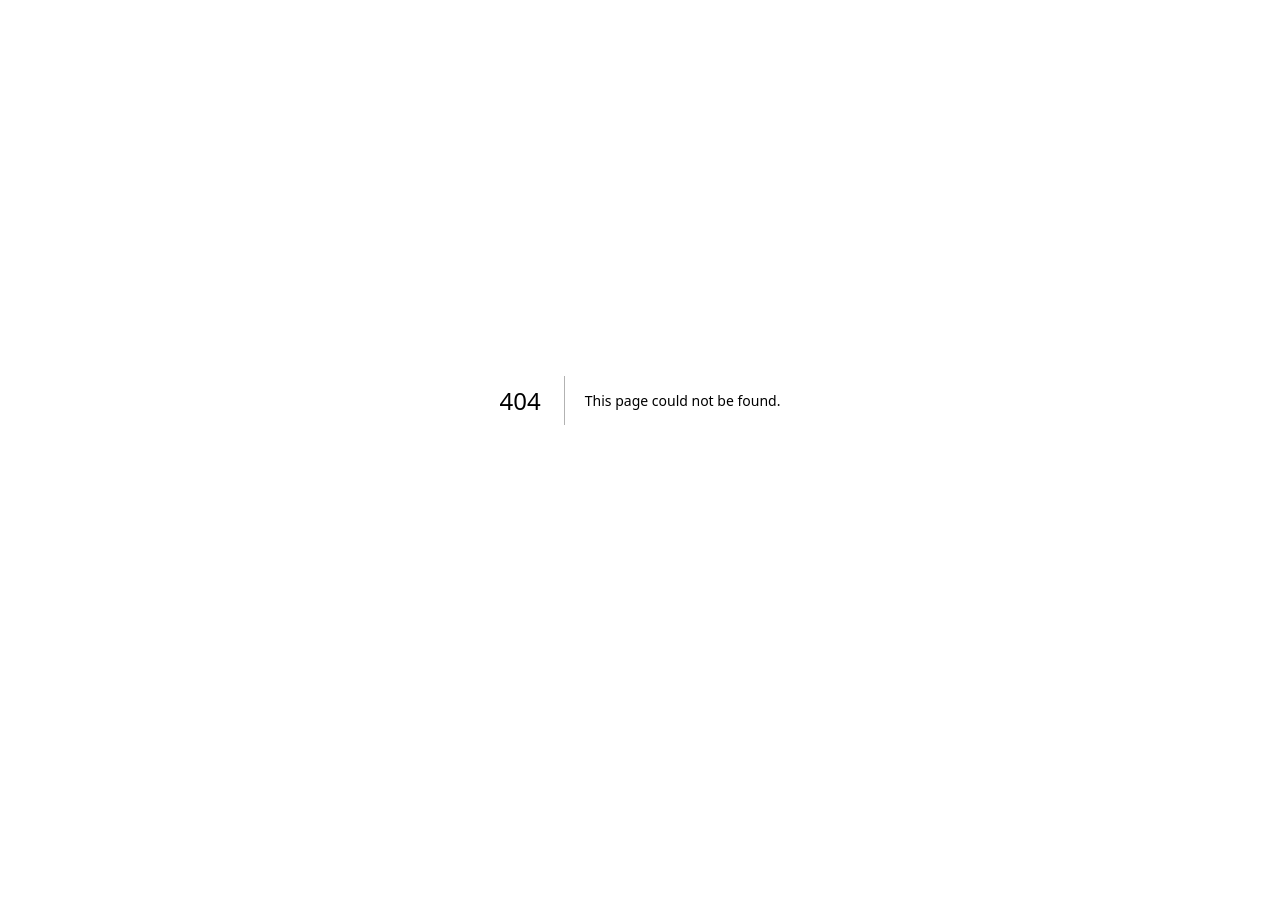
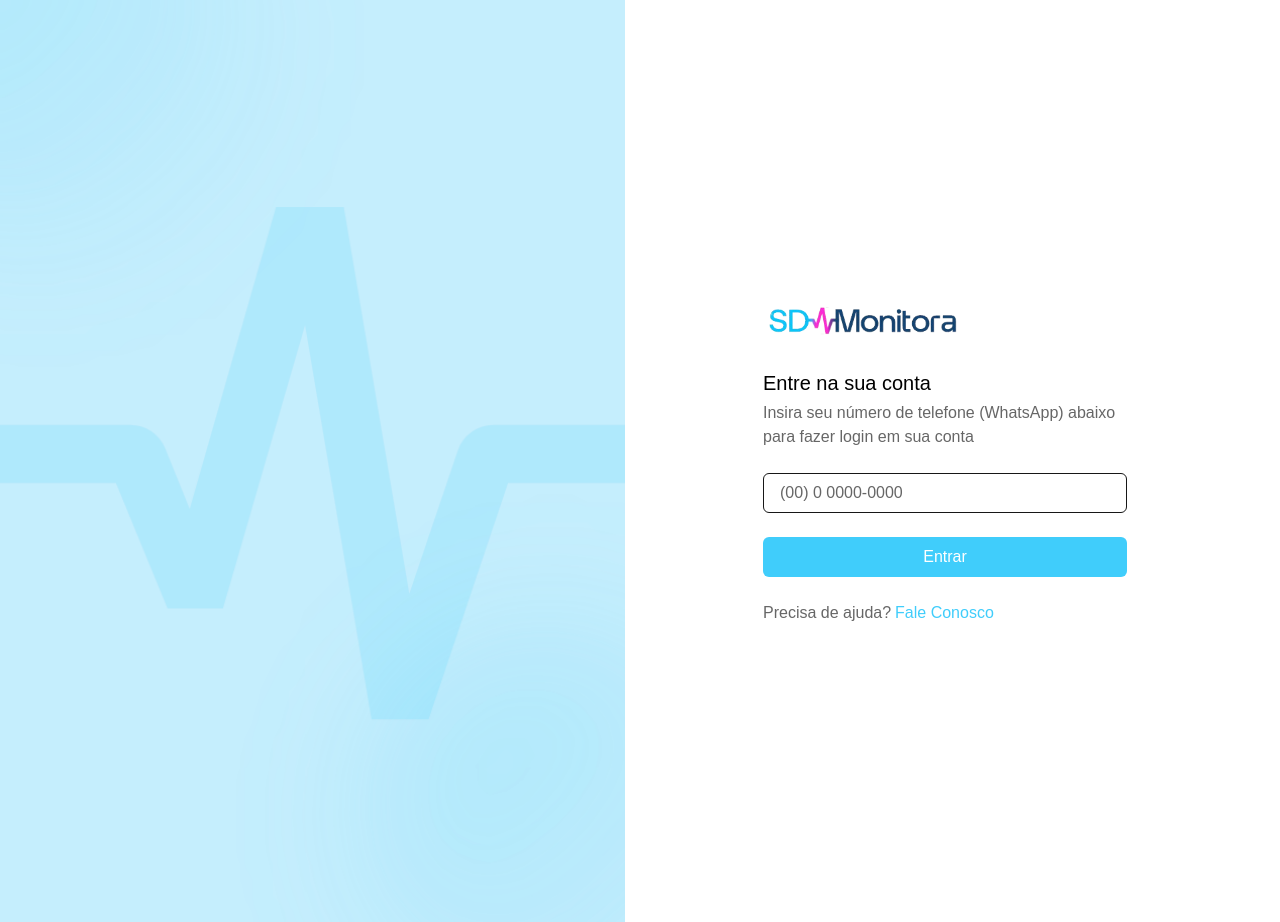
Before and after one commit to givanildsss444/sd-monitora, a Next.js app: page /login in a window 1280 px wide. Before the commit this address had no page. Before the commit the page ends 800 px from the top, so only its background shows below. Built offline with nearby package versions, Linux system fonts and the light colour scheme.

Commit message:
Page Login Added and bugs fixed

```diff
--- a/components/Benefits.tsx
+++ b/components/Benefits.tsx
@@ -72,7 +72,7 @@ export default function Benefits(){
 
               </div>
 
-              <a href="" className="relative inline-flex items-center justify-center gap-2 whitespace-nowrap font-medium ring-offset-background transition-colors focus-visible:outline-none focus-visible:ring-2 focus-visible:ring-ring focus-visible:ring-offset-2 disabled:pointer-events-none disabled:opacity-50 [&_svg]:pointer-events-none [&_svg]:size-4 [&_svg]:shrink-0 h-11 rounded-xl px-8 text-lg bg-[#40CDFB] border border-transparent text-white hover:bg-[#40CDFB]/50 mt-12">Começar teste gratuito</a>
+              <a href="/login" className="relative inline-flex items-center justify-center gap-2 whitespace-nowrap font-medium ring-offset-background transition-colors focus-visible:outline-none focus-visible:ring-2 focus-visible:ring-ring focus-visible:ring-offset-2 disabled:pointer-events-none disabled:opacity-50 [&_svg]:pointer-events-none [&_svg]:size-4 [&_svg]:shrink-0 h-11 rounded-xl px-8 text-lg bg-[#40CDFB] border border-transparent text-white hover:bg-[#40CDFB]/50 mt-12">Começar teste gratuito</a>
 
             </div>
 
--- a/components/Features.tsx
+++ b/components/Features.tsx
@@ -57,7 +57,7 @@ export default function Features() {
 
 
                 <div className="pt-4">
-                  <a href="" className="relative inline-flex items-center justify-center gap-2 whitespace-nowrap font-medium ring-offset-background transition-colors focus-visible:outline-none focus-visible:ring-2 focus-visible:ring-ring focus-visible:ring-offset-2 disabled:pointer-events-none disabled:opacity-50 [&_svg]:pointer-events-none [&_svg]:size-4 [&_svg]:shrink-0 h-11 rounded-xl px-8 text-lg bg-[#40CDFB] border border-transparent text-white hover:bg-[#40CDFB]/50 mt-12">Começar teste gratuito</a>
+                  <a href="/login" className="relative inline-flex items-center justify-center gap-2 whitespace-nowrap font-medium ring-offset-background transition-colors focus-visible:outline-none focus-visible:ring-2 focus-visible:ring-ring focus-visible:ring-offset-2 disabled:pointer-events-none disabled:opacity-50 [&_svg]:pointer-events-none [&_svg]:size-4 [&_svg]:shrink-0 h-11 rounded-xl px-8 text-lg bg-[#40CDFB] border border-transparent text-white hover:bg-[#40CDFB]/50 mt-12">Começar teste gratuito</a>
                 </div>
               </div>
             </div>
--- a/components/Header.tsx
+++ b/components/Header.tsx
@@ -1,4 +1,5 @@
 import Image from "next/image";
+import Link from "next/link";
 
 export default function Header(){
 
@@ -19,10 +20,10 @@ export default function Header(){
               <a href="/#contact" className="text-[#7e8490] transition-colors hover:text-black">Contato</a>
             </nav>
 
-            <a href="" className="relative inline-flex items-center justify-center gap-2 whitespace-nowrap rounded-xl font-medium ring-offset-background transition-colors focus-visible:outline-none focus-visible:ring-2 focus-visible:ring-ring focus-visible:ring-offset-2 disabled:pointer-events-none disabled:opacity-50 [&_svg]:pointer-events-none [&_svg]:size-4 [&_svg]:shrink-0 h-10 px-4 py-2 bg-[#08C6FA] border border-transparent text-white hover:bg-primary/90">
+            <Link href="/login" className="relative inline-flex items-center justify-center gap-2 whitespace-nowrap rounded-xl font-medium ring-offset-background transition-colors focus-visible:outline-none focus-visible:ring-2 focus-visible:ring-ring focus-visible:ring-offset-2 disabled:pointer-events-none disabled:opacity-50 [&_svg]:pointer-events-none [&_svg]:size-4 [&_svg]:shrink-0 h-10 px-4 py-2 bg-[#08C6FA] border border-transparent text-white hover:bg-primary/90">
               Entrar
               <svg xmlns="http://www.w3.org/2000/svg" width="24" height="24" viewBox="0 0 24 24" fill="none" stroke="currentColor" strokeWidth="2" strokeLinecap="round" strokeLinejoin="round" className="lucide lucide-log-in size-4"><path d="M15 3h4a2 2 0 0 1 2 2v14a2 2 0 0 1-2 2h-4" /><polyline points="10 17 15 12 10 7" /><line x1="15" x2="3" y1="12" y2="12" /></svg>
-            </a>
+            </Link>
 
           </div>
 
--- a/components/HowItWorks.tsx
+++ b/components/HowItWorks.tsx
@@ -90,7 +90,7 @@ export default function HowItWorks(){
 
                       </div>
 
-                      <a href="" className="relative inline-flex items-center justify-center gap-2 whitespace-nowrap font-medium ring-offset-background transition-colors focus-visible:outline-none focus-visible:ring-2 focus-visible:ring-ring focus-visible:ring-offset-2 disabled:pointer-events-none disabled:opacity-50 [&_svg]:pointer-events-none [&_svg]:size-4 [&_svg]:shrink-0 h-11 rounded-xl px-8 text-lg bg-[#40CDFB] border border-transparent text-white hover:bg-[#40CDFB]/50 mt-12">Começar teste gratuito</a>
+                      <a href="/login" className="relative inline-flex items-center justify-center gap-2 whitespace-nowrap font-medium ring-offset-background transition-colors focus-visible:outline-none focus-visible:ring-2 focus-visible:ring-ring focus-visible:ring-offset-2 disabled:pointer-events-none disabled:opacity-50 [&_svg]:pointer-events-none [&_svg]:size-4 [&_svg]:shrink-0 h-11 rounded-xl px-8 text-lg bg-[#40CDFB] border border-transparent text-white hover:bg-[#40CDFB]/50 mt-12">Começar teste gratuito</a>
 
                     </div>
 
--- a/components/Start.tsx
+++ b/components/Start.tsx
@@ -22,7 +22,7 @@ export default function Start(){
 
                 <div className="flex flex-col items-center gap-4">
                   <span className="text-xl font-semibold text-black">Teste grátis por 30 dias e veja o impacto no engajamento dos seus pacientes.</span>
-                  <a href="" className="relative inline-flex items-center justify-center gap-2 whitespace-nowrap font-medium ring-offset-background transition-colors focus-visible:outline-none focus-visible:ring-2 focus-visible:ring-ring focus-visible:ring-offset-2 disabled:pointer-events-none disabled:opacity-50 [&_svg]:pointer-events-none [&_svg]:size-4 [&_svg]:shrink-0 h-11 rounded-xl px-8 text-lg border border-transparent text-primary-foreground bg-blue-500 hover:bg-blue-600">
+                  <a href="/login" className="relative inline-flex items-center justify-center gap-2 whitespace-nowrap font-medium ring-offset-background transition-colors focus-visible:outline-none focus-visible:ring-2 focus-visible:ring-ring focus-visible:ring-offset-2 disabled:pointer-events-none disabled:opacity-50 [&_svg]:pointer-events-none [&_svg]:size-4 [&_svg]:shrink-0 h-11 rounded-xl px-8 text-lg border border-transparent text-primary-foreground bg-blue-500 hover:bg-blue-600">
                     Começar teste gratuito
                     <svg xmlns="http://www.w3.org/2000/svg" width="24" height="24" viewBox="0 0 24 24" fill="none" stroke="currentColor" strokeWidth="2" strokeLinecap="round" strokeLinejoin="round" className="lucide lucide-arrow-right size-4"><path d="M5 12h14" /><path d="M12 5l7 7-7 7" /></svg>
                   </a>
--- a/components/Testimonials.tsx
+++ b/components/Testimonials.tsx
@@ -4,7 +4,7 @@ export default function Testimonials(){
 
     return(
 
-        <section className="w-full bg-[#D2F2FE] py-12 md:py-24 lg:py-32">
+        <section className="w-full bg-[#D2F2FE] from-[#D2F2FE] to-white bg-gradient-to-bl py-12 md:py-24 lg:py-32">
                     {/*"w-full bg-[#D2F2FE] from-[#D2F2FE] to-white bg-gradient-to-bl py-12 md:py-24 lg:py-32" */}
                     <div className="container mx-auto flex flex-col items-center px-4 md:px-6">
 
@@ -58,7 +58,9 @@ export default function Testimonials(){
                           </div>
                         </div>
 
+
                       </div>
+                        <a href="/login" className="relative inline-flex items-center justify-center gap-2 whitespace-nowrap font-medium ring-offset-background transition-colors focus-visible:outline-none focus-visible:ring-2 focus-visible:ring-ring focus-visible:ring-offset-2 disabled:pointer-events-none disabled:opacity-50 [&_svg]:pointer-events-none [&_svg]:size-4 [&_svg]:shrink-0 h-11 rounded-xl px-8 text-lg bg-[#40CDFB] border border-transparent text-white hover:bg-[#40CDFB]/50 mt-12">Faça como eles, comece agora</a>
                     </div>
 
                   </section>
--- /dev/null
+++ b/src/app/login/page.tsx
@@ -0,0 +1,47 @@
+import Image from "next/image";
+
+export default function Login(){
+
+    return(
+
+        <div id="root">
+
+            <div className="flex min-h-[100dvh] w-full bg-white">
+
+                <Image src="/bip.png" alt="bg" height={200} width={625} className="hidden lg:block"/>
+
+                <div className="flex w-full flex-col items-center justify-center p-4 md:p-16 lg:w-1/2">
+                    <div className="flex w-full max-w-[364px] flex-col items-center gap-6 text-center lg:items-start lg:text-left">
+
+                        <a href="/#home" className="mr-auto flex items-center gap-2">
+                            <Image src='/logo.png' alt="logo" width={200} height={200} className="" />
+                        </a>
+
+                        <div className="flex flex-col gap-1 text-black">
+                            <strong className="text-xl font-medium">Entre na sua conta</strong>
+                            <p className="text-black/60">Insira seu número de telefone (WhatsApp) abaixo para fazer login em sua conta</p>
+                        </div>
+
+                        <form className="flex w-full flex-col gap-6 text-left">
+                            <div className="space-y-2">
+                                <input type="tel" className="flex h-10 w-full rounded-md border border-black-20 bg-white px-4 py-2 ring-offset-background file:border-0 file:bg-transparent file:text-sm file:font-medium placeholder:text-black/60 focus-visible:outline-none focus-visible:ring-2 focus-visible:ring-ring focus-visible:ring-offset-2 disabled:cursor-not-allowed disabled:opacity-50 focus:data-[invalid=true]:border-input" placeholder="(00) 0 0000-0000" name="phone" id=":r1b:-form-item" aria-describedby=":r1b:-form-item-description" aria-invalid="false" data-invalid="false"></input>
+                            </div>
+
+                            <button data-loading="false" className="cursor-pointer relative inline-flex items-center justify-center gap-2 whitespace-nowrap rounded-md font-medium ring-offset-background transition-colors focus-visible:outline-none focus-visible:ring-2 focus-visible:ring-ring focus-visible:ring-offset-2 disabled:pointer-events-none disabled:opacity-50 [&amp;_svg]:pointer-events-none [&amp;_svg]:size-4 [&amp;_svg]:shrink-0 h-10 px-4 py-2 bg-[#40CDFB] border border-transparent text-white hover:bg-[#40CDFB]/90 w-full" type="submit">Entrar</button>
+                        </form>
+
+                        <div className="text-black/60">
+                            Precisa de ajuda?
+                            <a href="/" className="text-[#40CDFB] ml-1 hover:border-b border-[#40CDFB]">Fale Conosco</a>
+                        </div>
+
+                    </div>
+                </div>
+
+            </div>
+
+        </div>
+
+    );
+
+}
```
Also changed, not shown: public/bip.png (added).
